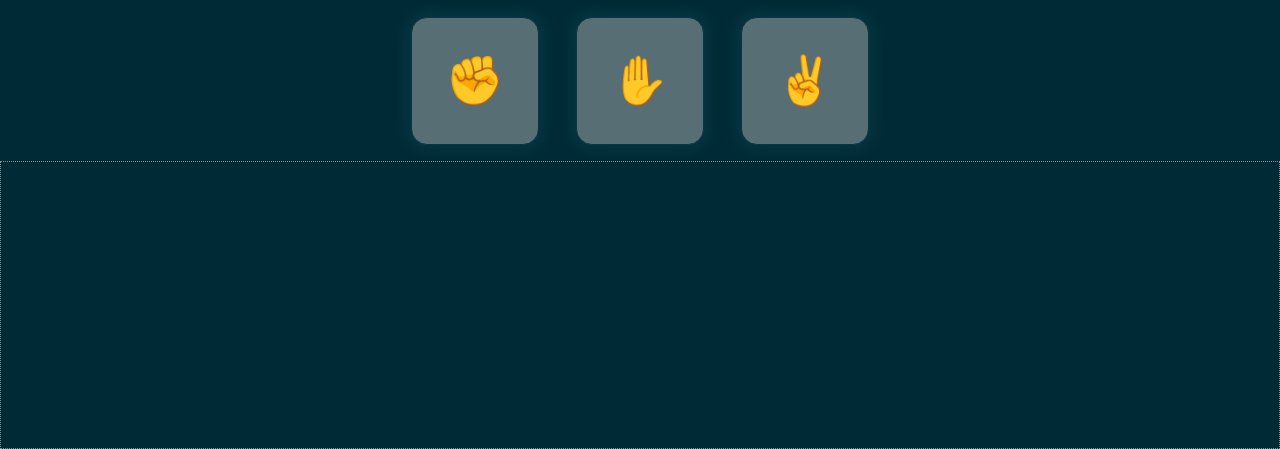
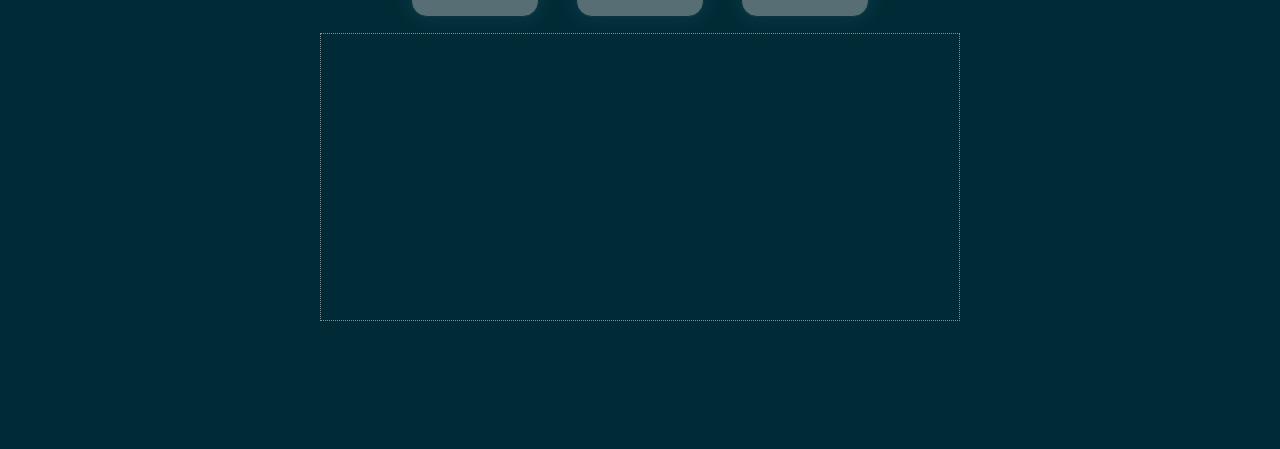
Before and after one commit to abdulrahmanrahhal/rock-paper-scissors, a plain HTML site: page index.html in a window 1280 px wide. Shown: the part 356-805 px from the top of the page. Drawn offline with Linux system fonts and the light colour scheme.

Commit message:
Decrease .result-pane width and place it in the middle

```diff
--- a/styles.css
+++ b/styles.css
@@ -61,10 +61,12 @@ body{
     }
 }
 .container{
+    width: 40rem;
+    margin: auto;
     display: flex;
     flex-direction: column;
     justify-content: center;
-    position: relative;
+    position: absolute;
     top: 50%;
     left: 50%;
     translate: -50% -50%;
@@ -121,10 +123,10 @@ body{
 }
 .result-pane{
     display: flex;
-    justify-content: center;
+    justify-content: flex-end;
     width: 100%;
     flex-direction: column-reverse;
-    align-items: flex-end;
+    align-items: center;
     position: relative;
     overflow: hidden;
     height: 18rem;
```
